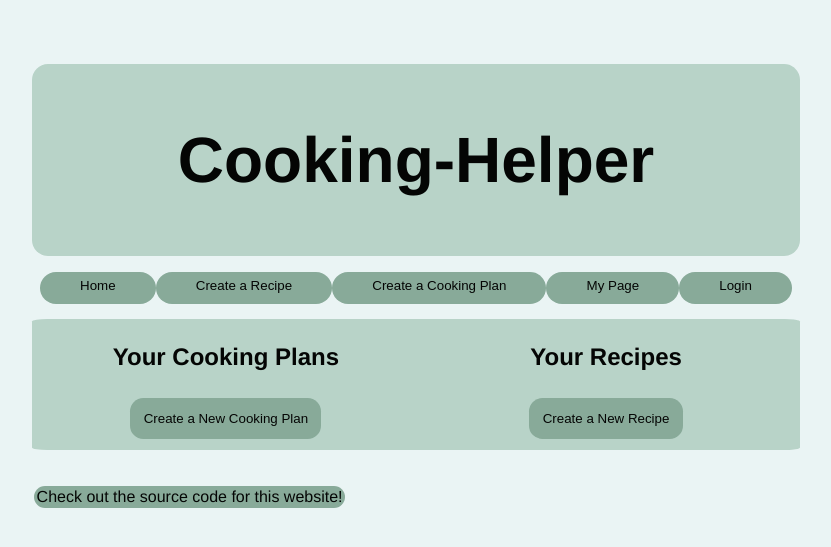
After one commit to SJET-Code/cooking-helper, a Flask app: template templates/my_page.html in a window 1280 px wide. The commit adds this page. Shown: the top 547 px of the page, without its empty margins (224-1055 px from the left). Run offline with Flask 2, Linux system fonts and the light colour scheme; the template is opened without the code that fills it, so the values that code supplies are empty.

Commit message:
add all users recipes on one page

```diff
--- a/static/main.css
+++ b/static/main.css
@@ -84,6 +84,12 @@ h1 {
   grid-template-rows: 2em;
   padding: .5em;
   margin-top: .5em;
+}
+
+.mypagegrid {
+  display: grid;
+  grid-template-columns: [first] 50% [line2] 50% [end];
+  grid-template-rows: [row1-start] auto [row1-end] auto [third-line] auto [last-line];
 }
 
 .cookingplangrid{
@@ -188,7 +194,40 @@ h1 {
   grid-row: 1;
   text-align: center;
 }
-
+#mycookingplans.griditem {
+  grid-column: 1;
+  grid-row: 2;
+  text-align: center;
+  background: rgb(184, 211, 200);
+  border-radius: 1%;
+}
+#myrecipes.griditem {
+  grid-column: 2;
+  grid-row: 2;
+  text-align: center;
+  background: rgb(184, 211, 200);
+  border-radius: 1%;
+}
+#mycpsheader.griditem {
+  grid-column: 1;
+  grid-row: 1;
+  text-align: center;
+}
+#myrecipesheader.griditem {
+  grid-column: 2;
+  grid-row: 1;
+  text-align: center;
+}
+#mycpsnew.griditem {
+  grid-column: 1;
+  grid-row: 3;
+  text-align: center;
+}
+#myrecipesnew.griditem {
+  grid-column: 2;
+  grid-row: 3;
+  text-align: center;
+}
 #instructions.griditem {
   grid-column: 1;
   grid-row: 2;
@@ -269,7 +308,7 @@ fieldset{
 
 div.center {
   text-align: center;
-  padding: .5em;
+  padding: .5%;
 }
 
 a{
@@ -277,8 +316,8 @@ a{
   background: rgb(136, 170, 153);
   border-radius: 1em;
   color: rgb(4, 5, 4);
-  padding: .3em;
-  margin: 0.3em;
+  padding: .3%;
+  margin: 0.3%;
 }
 a:hover{
   background: rgb(164, 195, 178);
--- a/templates/cooking_plan.html
+++ b/templates/cooking_plan.html
@@ -3,10 +3,10 @@
 {% block content %}
 <div class="cookingplangrid">
     <div class="griditem" id="recipename">
-        <h3>{{ cooking_plan }}</h3>
+        <h2>{{ cooking_plan }}</h2>
     </div>
     <div class="griditem" id="includes">
-        <div class="center">Includes Recipes:</div>
+        <div class="center"><h4>Includes Recipes:</h4></div>
         <ul>
         {% for recipe in cp_recipes %}
         <li><a href="/recipe/{{ recipe.id }}"> {{ recipe.name }}</a>
@@ -14,7 +14,7 @@
         </ul>
     </div>
     <div class="griditem" id="shoppinglist">
-        <div class="center">Shopping list:</div>
+        <div class="center"><h4>Shopping list:</h4></div>
         <form name="hide" action="/cooking_plan/{{ id }}/hide" method="POST">
         <ul>
             {% for i in cp_ingredients %}
--- a/templates/edit_cooking_plan.html
+++ b/templates/edit_cooking_plan.html
@@ -6,8 +6,8 @@
 <form class="createRecipe" name="cooking plan" action="/cooking_plan/{{ id }}/edit" method="POST">
     <fieldset>
         <div class="buttonHolder">
-        <legend>Edit Cooking Plan {{ cp_name }}</legend><br>
-        <label class="namelabel" for="name">Cooking Plan name:</label><br>
+        <legend><h2>Edit Cooking Plan {{ cp_name }}</h2></legend><br>
+        <label class="namelabel" for="name"><h4>Cooking Plan name:</h4></label><br>
         <input type="text" id="name" name="name" required minlength="3" maxlength="35" value="{{ cp_name }}"><br><br>
 {% for recipe in recipes %}
 <input class="check" type="checkbox" id="{{ recipe.id }}" name="id" value="{{ recipe.id }}" {% if (recipe.name, recipe.id) in contains %} checked {% endif %}>
--- a/templates/edit_recipe.html
+++ b/templates/edit_recipe.html
@@ -4,10 +4,10 @@
 
     <form class="gridcontainer" id="new" action="/recipe/{{ id }}/edit" method="POST">
         <div class="griditem" id="recipename">
-            <h4>{{ recipe }} by {{ maker }}</h4>
+            <h2>{{ recipe }} by {{ maker }}</h2>
         </div>
         <div class="griditem" id="instructions">
-        <label for="instructions">Step-by-Step Instructions:</label>
+        <label for="instructions"><h4>Step-by-Step Instructions:</h4></label>
             <div id="instructionsteps">
                 {% for step in instructions %}
                 <div><textarea name="instructions" id="instruction" form="new" maxlength="100" rows="3" cols="34">{{ step.instruction }}</textarea></div>
@@ -16,7 +16,7 @@
             <input class="button" type="button" id="newStep" onclick="add_step();" value="Add a new step">
         </div>
         <div class="griditem" id="ingredients">
-        <label for="ingredient">Ingredients:</label>
+        <label for="ingredient"><h4>Ingredients:</h4></label>
             <div id="container">
                 {% for ing in ingredients %}
                 <span><input type="text" name="ingredient" id="ingredient" placeholder="ingredient name" value="{{ ing.ingredient }}" maxlength="35">
--- a/templates/layout.html
+++ b/templates/layout.html
@@ -22,8 +22,8 @@
       <div class="griditem" id="link3" onclick="location.href='/new_cooking_plan';">
         <button>Create a Cooking Plan</button>
       </div>
-      <div class="griditem" id="link4" onclick="location.href='/my_cooking_plans';">
-        <button>My Cooking Plans</button>
+      <div class="griditem" id="link4" onclick="location.href='/my_page';">
+        <button>My Page</button>
       </div>
       {% if user %}
       <div class="griditem" id="link5" onclick="location.href='/logout';">
--- a/templates/login.html
+++ b/templates/login.html
@@ -1,6 +1,7 @@
 {% extends "layout.html" %}
 {% block title %}Login{% endblock %}
 {% block content %}
+<div class="center"><h2>Login</h2></div>
 <form class="gridlogin" action="/login" method="post">
     <div class="griditem" id="login">
         <label class="loginlabel" for="username">Username:</label><input class="right" type="text" name="username" required minlength="2" maxlength="15">
--- /dev/null
+++ b/templates/my_page.html
@@ -0,0 +1,45 @@
+{% extends "layout.html" %}
+{% block title %}My Page{% endblock %}
+{% block content %}
+<div class="mypagegrid">
+    <div class="griditem" id="mycpsheader">
+    <h2>Your Cooking Plans</h2>
+    </div>
+
+    <div class="griditem" id="myrecipesheader">
+        <h2>Your Recipes</h2>
+        </div>
+    <div class="griditem" id="mycookingplans">
+        {% if no_cps %}
+        <div class="center">Create a Cooking Plan to see it here!</div>
+        {% else %}
+        {% for key in cooking_plans.keys() %}
+        <h3><input class="button" type="button" onclick="location.href='/cooking_plan/{{ key[0] }}';" value="{{ key[1] }}"/></h3>
+        <b>Includes Recipes:</b><ul>
+        {% for recipe_name in cooking_plans[key] %}
+        <li>{{ recipe_name }}</li>
+        {% endfor %}
+        </ul>
+        {% endfor %}
+        {% endif %}
+    </div>
+    <div class="griditem" id="myrecipes">
+        {% if no_recipes %}
+        <div class="center">Create a Recipe to see it here!</div>
+        {% else %}
+        {% for recipe in recipes %}
+        <h3><input class="button" type="button" onclick="location.href='/recipe/{{ recipe.id }}';" value="{{ recipe.name }}"/></h3>
+        {% endfor %}
+        {% endif %}
+    </div>
+    <div class="griditem" id="mycpsnew">
+        <input class="button" type="button" onclick="location.href='/new_cooking_plan';" value="Create a New Cooking Plan"/>
+    </div>
+    <div class="griditem" id="myrecipesnew">
+        <input class="button" type="button" onclick="location.href='/new';" value="Create a New Recipe"/>
+    </div>
+</div>
+
+
+
+{% endblock %}
--- a/templates/new.html
+++ b/templates/new.html
@@ -4,18 +4,18 @@
 
 <form class="gridcontainer" id="new" name="Recipe" action="/create" method="POST">
     <div class="griditem" id="recipename">
-    <label for="Recipe name">Recipe name:</label>
+    <label for="Recipe name"><h3>Recipe name:</h3></label>
     <input type="text" id="name" name="Recipe name" required minlength="3" maxlength="25">
     </div>
     <div class="griditem" id="instructions">
-    <Label for="instructions">Step-by-Step Instructions:</Label>
+    <Label for="instructions"><h4>Step-by-Step Instructions:</h4></Label>
         <div id="instructionsteps">
         <div><textarea name="instructions" id="instruction" form="new" placeholder="add a step" required maxlength="100" rows="3" cols="34"></textarea></div>
         </div>
         <input class="button" type="button" id="newIngredient" onclick="add_step();" value="Add a new step"><br>
     </div>
     <div class="griditem" id="ingredients">
-    <label for="ingredient">Ingredients:</label>
+    <label for="ingredient"><h4>Ingredients:</h4></label>
         <div id="container">
             <span><input type="text" name="ingredient" id="ingredient" placeholder="ingredient name" required maxlength="35">
             <input type="number" name="amount" id="amount" placeholder="amount" required min="1" max="9999999">
--- a/templates/new_cooking_plan.html
+++ b/templates/new_cooking_plan.html
@@ -3,14 +3,14 @@
 {% block content %}
 
 {% if empty %}
-Like recipes you would like to add to a Cooking Plan!
+<div class="center"> Like recipes you would like to add to a Cooking Plan! </div>
 {% else %}
 <form class="gridnewcp" name="cooking plan" action="/new_cooking_plan" method="POST">
     <div class="griditem" id="newcprecipes">
         <fieldset>
             <div class="center">
-                <legend>Choose recipes for a Cooking Plan</legend>
-                <label class="namelabel" for="cp_name">Cooking Plan name:</label><br>
+                <legend><h3>Choose recipes for a Cooking Plan</h3></legend>
+                <label class="namelabel" for="cp_name"><h4>Cooking Plan name:</h4></label>
                 <input type="text" id="cp_name" name="name" required minlength="3" maxlength="35"><br>
             </div>
             {% for recipe in recipes %}
--- a/templates/recipe.html
+++ b/templates/recipe.html
@@ -4,10 +4,10 @@
 
 <div class="gridcontainer">
     <div class="griditem" id="recipename">
-        <h3>{{ recipe }} by {{ maker }}</h3>
+        <h2>{{ recipe }} by {{ maker }}</h2>
     </div>
     <div class="griditem" id="includes">
-        <div class="center">Step-by-step instructions:</div>
+        <div class="center"><h4>Step-by-step instructions:</h4></div>
         <ol>
             {% for step in instructions %}
             <li> {{ step.instruction }}
@@ -15,7 +15,7 @@
         </ol>
     </div>
     <div class="griditem" id="shoppinglist">
-        <div class="center">Ingredients:</div>
+        <div class="center"><h4>Ingredients:</h4></div>
         <ul>
         {% for ing in ingredients %}
         <li> <em>{{ ing.amount }} {{ ing.unit }}</em> {{ ing.ingredient}}
--- a/templates/register.html
+++ b/templates/register.html
@@ -1,7 +1,7 @@
 {% extends "layout.html" %}
 {% block title %}Register{% endblock %}
 {% block content %}
-
+<div class="center"><h2>Register</h2></div>
 <form class="gridlogin" action="/register" method="post">
     <div class="griditem" id="login">
         <label class="loginlabel" for="username">Username:</label>
```
Also changed, not shown: recipes.py (+33 -18 lines), routes.py (+5 -3 lines), templates/my_cooking_plans.html (deleted, +0 -21 lines).
